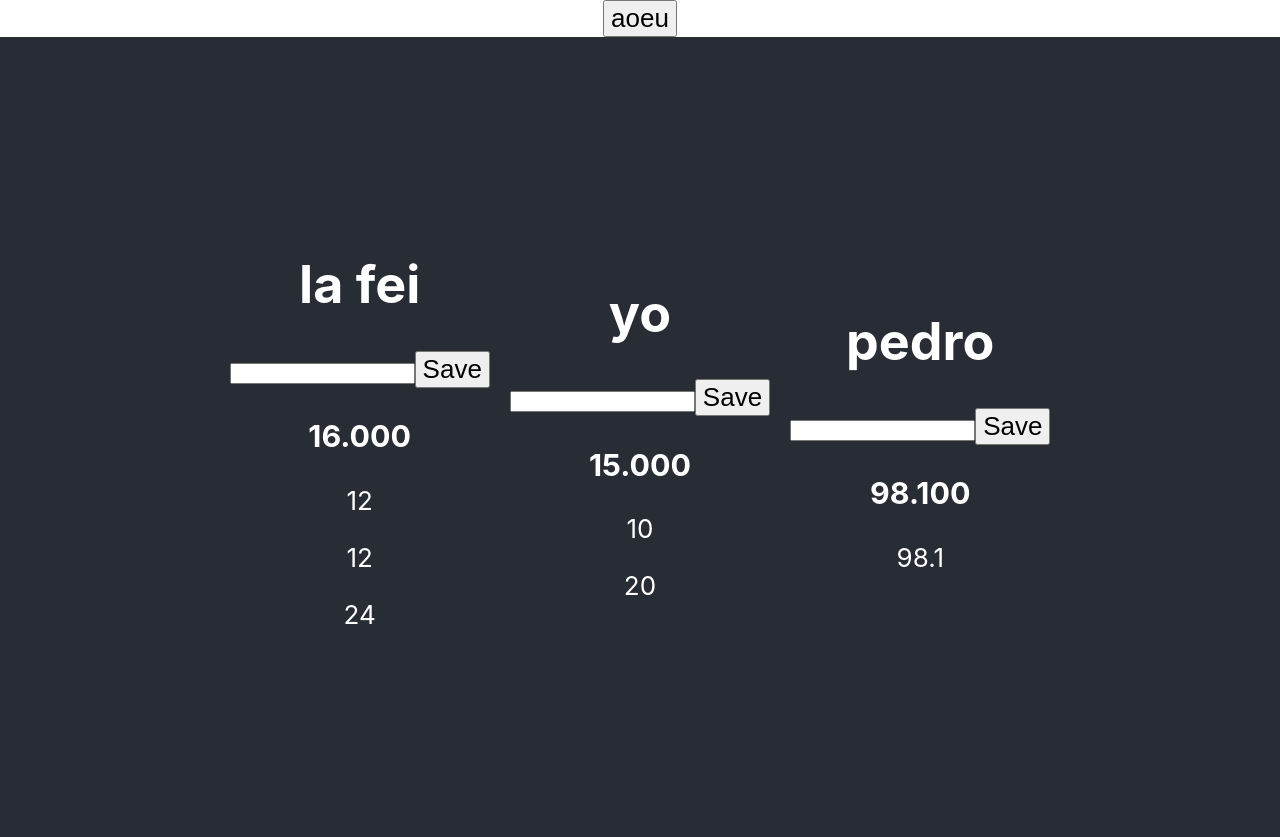
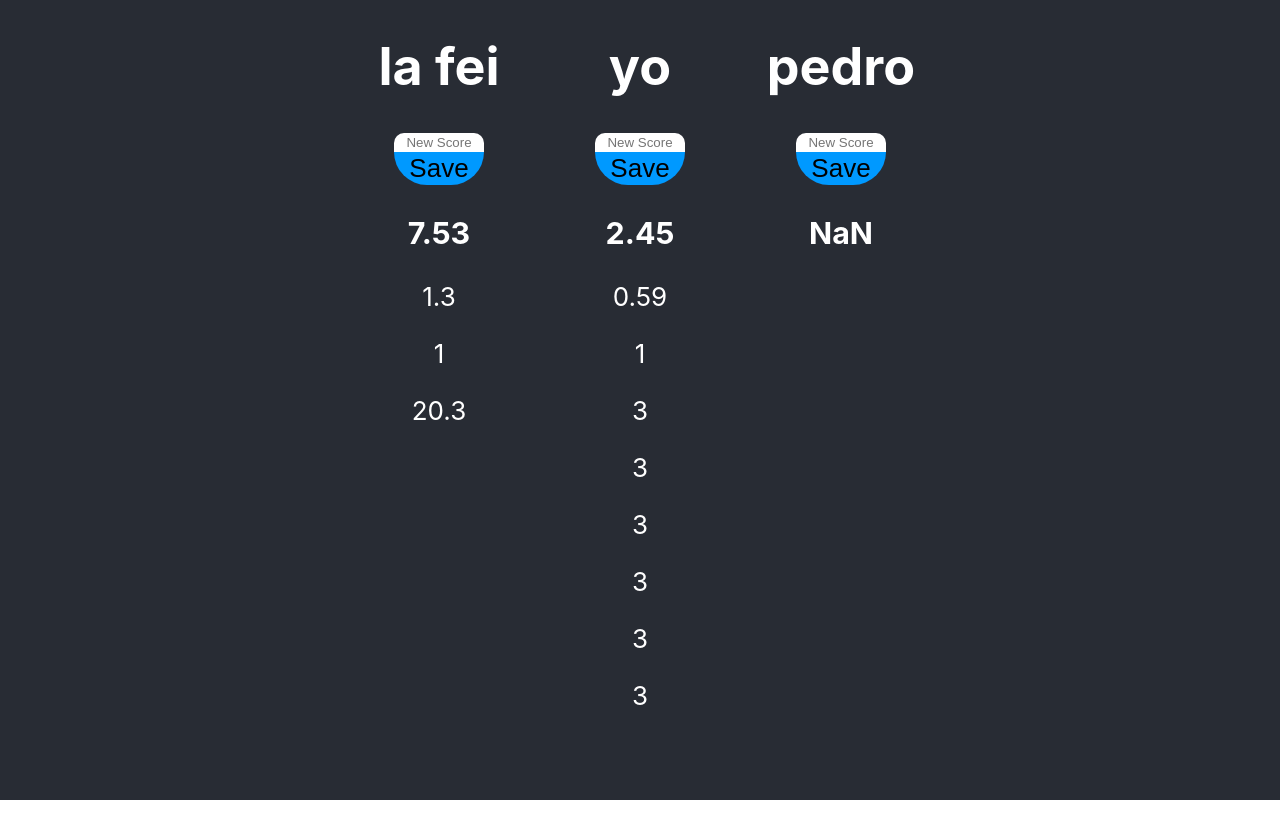
Before and after one commit to diegofernandoalayon/info-games, a React (Vite) app: page / in a window 1280 px wide. After the commit the page ends 800 px from the top, so only its background shows below. Built offline with nearby package versions, Linux system fonts and the light colour scheme; data requests are answered from the project's data file.

Commit message:
agregando algo de estilos al formulario

```diff
--- a/db.json
+++ b/db.json
@@ -4,24 +4,28 @@
       "id": 1,
       "name": "la fei",
       "score": [
-        12,
-        12,
-        24
+        1.3,
+        1,
+        20.3
       ]
     },
     {
       "id": 2,
       "name": "yo",
       "score": [
-        10,
-        20
+        0.59,
+        1,
+        3,
+        3,
+        3,
+        3,
+        3,
+        3
       ]
     },
     {
       "name": "pedro",
-      "score": [
-        98.1
-      ],
+      "score": [],
       "id": 3
     }
   ]
--- a/src/App.css
+++ b/src/App.css
@@ -18,7 +18,6 @@
   min-height: 100vh;
   display: flex;
   flex-direction: row;
-  align-items: center;
   justify-content: center;
   font-size: calc(10px + 2vmin);
   color: white;
--- a/src/App.jsx
+++ b/src/App.jsx
@@ -28,7 +28,7 @@ function App() {
   return (
     <div className="App">
       <header >
-      <button onClick={handleUpdateScore}>aoeu</button>
+
       </header>
       <div className="App-header">
         {
--- /dev/null
+++ b/src/components/FormScore/formScore.css
@@ -0,0 +1,23 @@
+.form-score{
+  display: flex;
+  flex-direction: column;
+  width:50% ;
+  margin: 0 auto;
+}
+.form-score input{
+  border: none;
+  border-radius: 10px 10px 0 0;
+  padding: 2px;
+  text-align: center;
+}
+.form-score button{
+  border: none;
+  border-radius: 0 0 40px 40px;
+  background-color: #09f;
+  cursor: pointer;
+  transition: background-color 0.5s;
+
+}
+.form-score button:hover{
+  background-color: aqua;
+}
--- a/src/components/FormScore/index.jsx
+++ b/src/components/FormScore/index.jsx
@@ -1,5 +1,5 @@
 import { useState } from "react"
-
+import './formScore.css'
 const FormScore = ({id, update}) => {
   const [score, setScore] = useState('')
 
@@ -20,8 +20,8 @@ const FormScore = ({id, update}) => {
 
   return (
     <>
-      <form onSubmit={handleSubmit}>
-        <input value={score} onChange={handleChange}/>
+      <form onSubmit={handleSubmit} className="form-score">
+        <input placeholder="New Score" value={score} onChange={handleChange}/>
         <button onClick={handleSubmit}>Save</button>
         {score}
       </form>
--- a/src/components/Users/index.jsx
+++ b/src/components/Users/index.jsx
@@ -4,7 +4,7 @@ const Users = ({person, update}) => {
 
   const average = (list) => {
     const avg = list.reduce((acc, ele) => acc+=ele,0)
-    return (avg/list.length).toFixed(3)
+    return (avg/list.length).toFixed(2)
   }
   return(
     <div>
```
